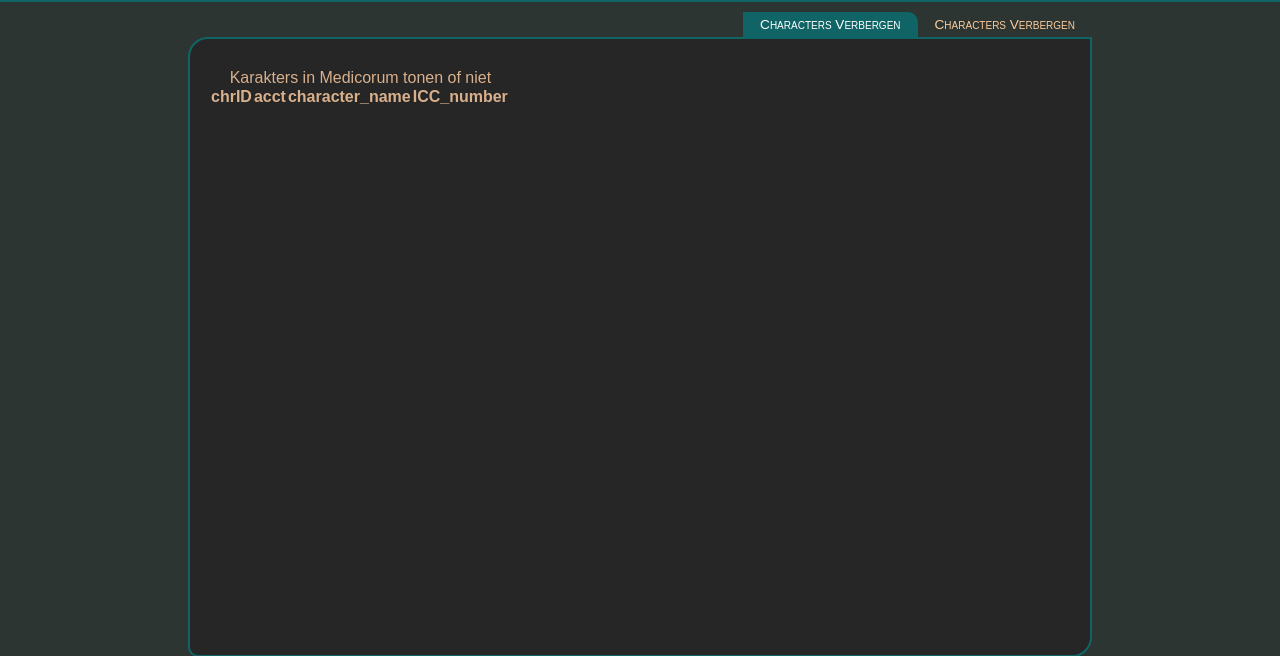
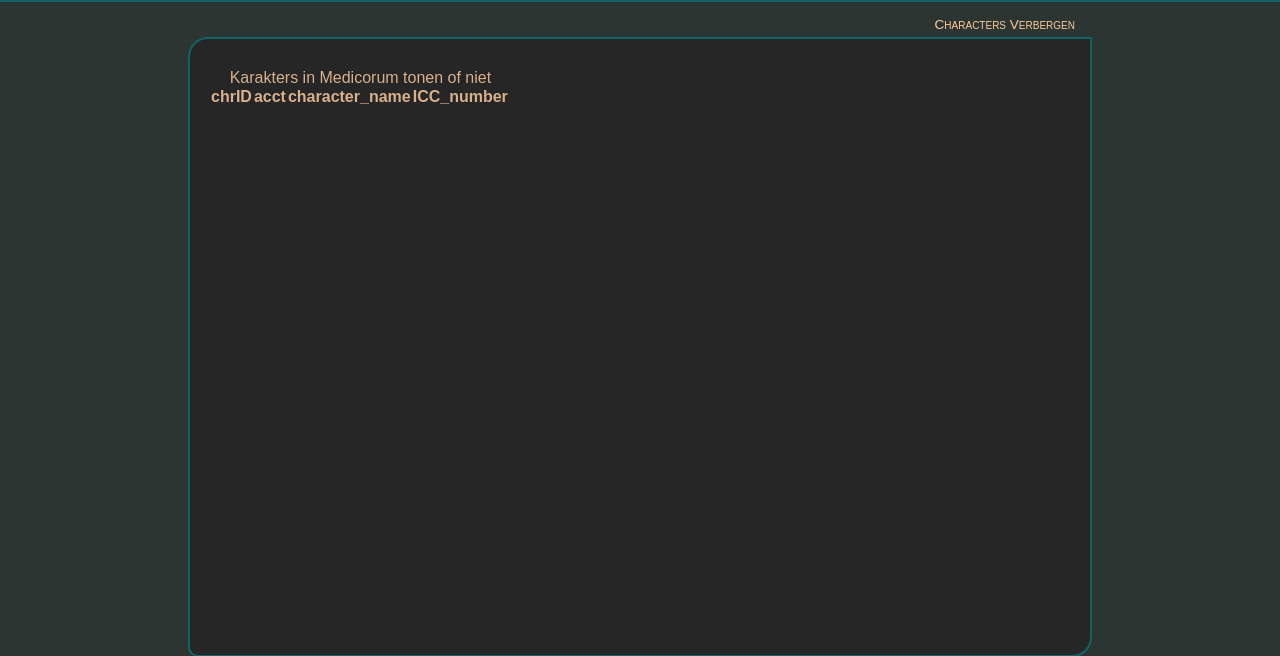
Before and after one commit to eosfrontier/medicorum, a PHP site: page /admin-exclude.php in a window 1280 px wide. Shown: the part 48-704 px from the top of the page. Run offline with PHP 8.4, Linux system fonts and the light colour scheme; data that the repository does not hold is empty; a stand-in replaces the project's code that opens the database connection; some libraries are stand-ins or nearby versions.

Commit message:
Nog geen andere

```diff
--- a/admin-exclude.php
+++ b/admin-exclude.php
@@ -88,7 +88,6 @@
 }
 ?>
 <a href="admin-exclude.php" class="top-menu-item top-menu-item top-menu-item-right <?=selectedif("admin-exclude")?>">Characters Verbergen</a>
-<a href="admin-fields.php" class="top-menu-item top-menu-item top-menu-item-right <?=selectedif("admin-fields")?>">Characters Verbergen</a>
 </div>
 
 <div id="main-body">
```
